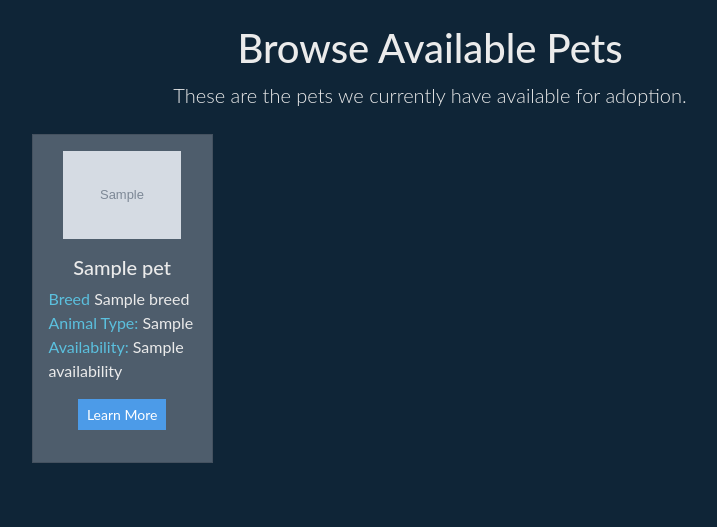
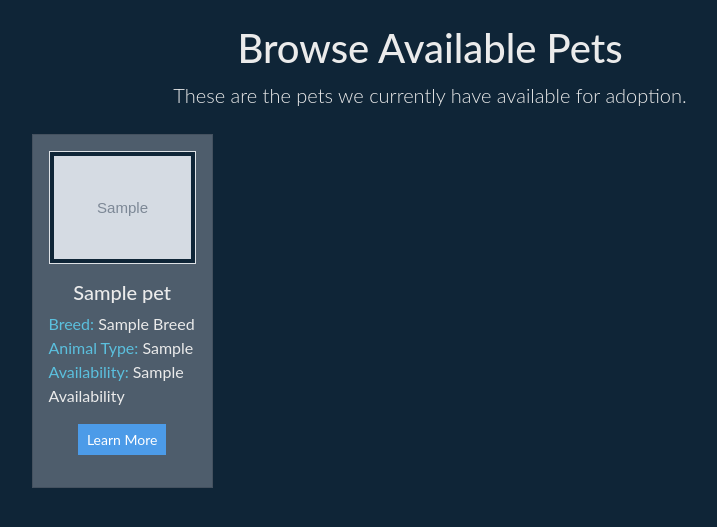
Before and after one commit to AllenChenRR/cs467-capstone, a Flask app: template templates/browse-pets.html in a window 1280 px wide. Shown: the part 56-583 px from the top of the page, without its empty margins (210-927 px from the left). Run offline with Flask 2, Linux system fonts and the light colour scheme; the template is opened without the code that fills it: most values are stand-ins (such as "Sample title", 1, 10 or a date in 2020); grey boxes marked "Sample" are stand-in pictures; some libraries are stand-ins or nearby versions.

Commit message:
Formatting fixes on templates

```diff
--- a/templates/browse-pets.html
+++ b/templates/browse-pets.html
@@ -10,13 +10,13 @@
                 <div class="card h-100 bg-secondary">
                     <div class="card-body">
                         <div class="text-center">
-                            <img class="card-img-top img-fluid mx-auto" src="{{ pet.image }}" style="max-width:80%;max-height: fit-content">
+                            <img class="card-img-top img-fluid mx-auto img-thumbnail" src="{{ pet.image }}" style="max-height: fit-content">
                         </div>
                         <h5 class="card-title mt-3 text-center">{{ pet.name }}</h5>
                         <p class="card-text">
-                            <span class="text-info">Breed</span> {{ pet.breed }}
-                            <br><span class="text-info">Animal Type:</span> {{ pet.animal_type}}
-                            <br><span class="text-info">Availability:</span> {{ pet.availability}}
+                            <span class="text-info">Breed:</span> {{ pet.breed|title}}
+                            <br><span class="text-info">Animal Type:</span> {{ pet.animal_type|title}}
+                            <br><span class="text-info">Availability:</span> {{ pet.availability|title}}
                             <div class="text-center">
                                 <p><a class="btn btn-primary btn-sm" href="/pets/{{ pet.id }}">Learn More</a></p>
                             </div>
```
Also changed, not shown: templates/pet-profile.html (+5 -5 lines).
